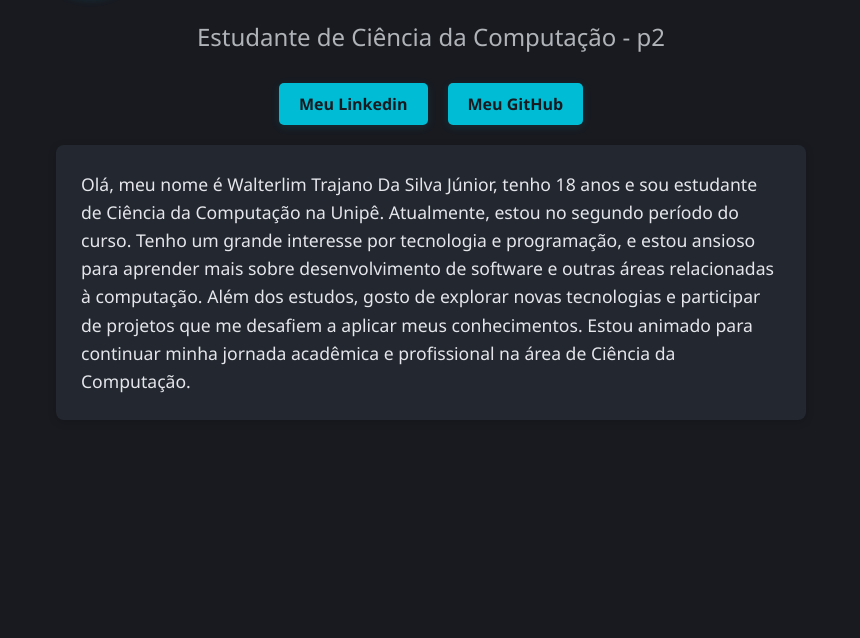
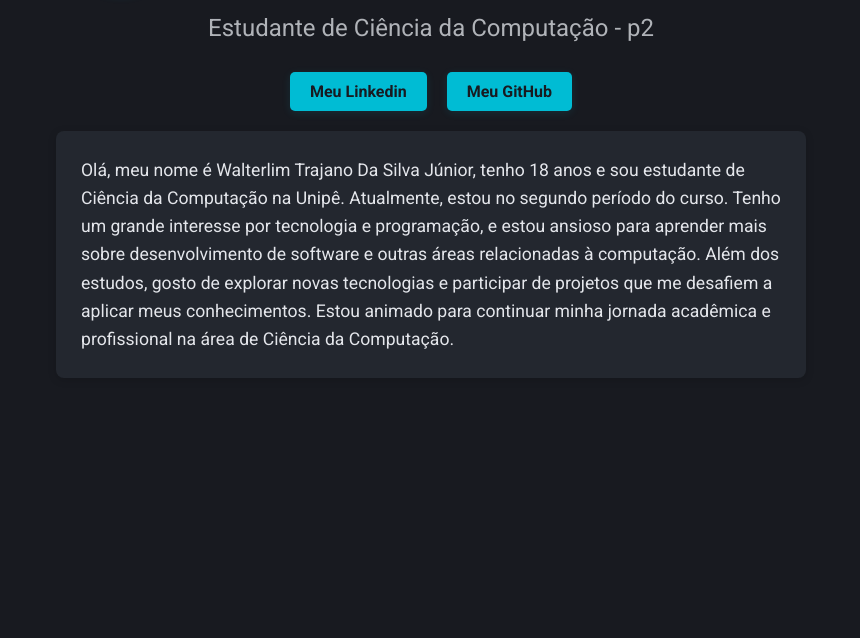
Before and after one commit to walterlimtrajano/exerciciosFrontEnd, a plain HTML site: page aula1/index.html in a window 1280 px wide. Shown: the part 162-800 px from the top of the page, without its empty margins (209-1069 px from the left). Drawn offline with Linux system fonts and the light colour scheme.

Commit message:
mudança de fonte.

```diff
--- a/aula1/index.css
+++ b/aula1/index.css
@@ -1,5 +1,5 @@
 body {
-    font-family: 'Segoe UI', Arial, Helvetica, sans-serif;
+    font-family: 'Roboto', Arial, Helvetica, sans-serif;
     background: #181a20;
     color: #e4e6eb;
     margin: 0;
--- a/aula1/index.html
+++ b/aula1/index.html
@@ -5,6 +5,7 @@
     <meta name="viewport" content="width=device-width, initial-scale=1.0">
     <title>Walterlim</title>
     <link rel="stylesheet" href="index.css">
+    <link href="https://fonts.googleapis.com/css2?family=Roboto:wght@400;700&display=swap" rel="stylesheet">
 </head>
 <body>
     <div class="perfil">
```
